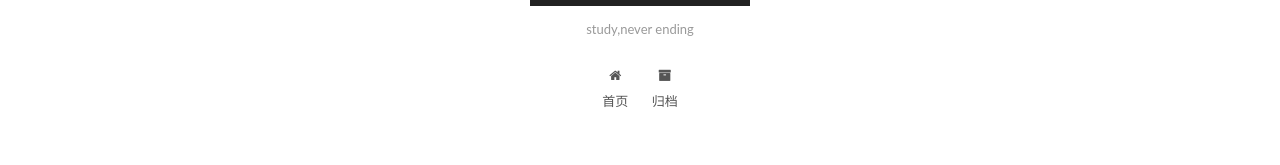
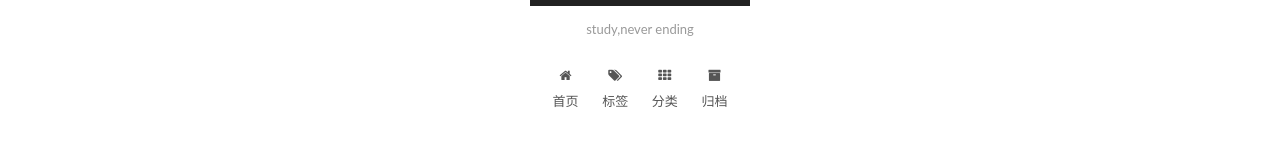
Before and after one commit to wwfwwfwwf3/wwfwwfwwf3.github-io, a plain HTML site: page archives/2020/07/index.html in a window 1280 px wide. Shown: the part 133-298 px from the top of the page. Drawn offline with Linux system fonts and the light colour scheme.

Commit message:
Site updated: 2020-07-18 16:42:57

```diff
--- a/archives/2020/07/index.html
+++ b/archives/2020/07/index.html
@@ -184,6 +184,26 @@
               <i class="menu-item-icon fa fa-fw fa-home"></i> <br />
 
             首页
+          </a>
+        </li>
+
+
+        <li class="menu-item menu-item-tags">
+          <a href="/tags/%20" rel="section">
+
+              <i class="menu-item-icon fa fa-fw fa-tags"></i> <br />
+
+            标签
+          </a>
+        </li>
+
+
+        <li class="menu-item menu-item-categories">
+          <a href="/categories/%20" rel="section">
+
+              <i class="menu-item-icon fa fa-fw fa-th"></i> <br />
+
+            分类
           </a>
         </li>
 
```
Also changed, not shown: archives/2020/index.html (+20 -0 lines), archives/index.html (+20 -0 lines), hello-world.html (+20 -0 lines), index.html (+20 -0 lines), my-new-post.html (+20 -0 lines), myfirst.html (+20 -0 lines).
